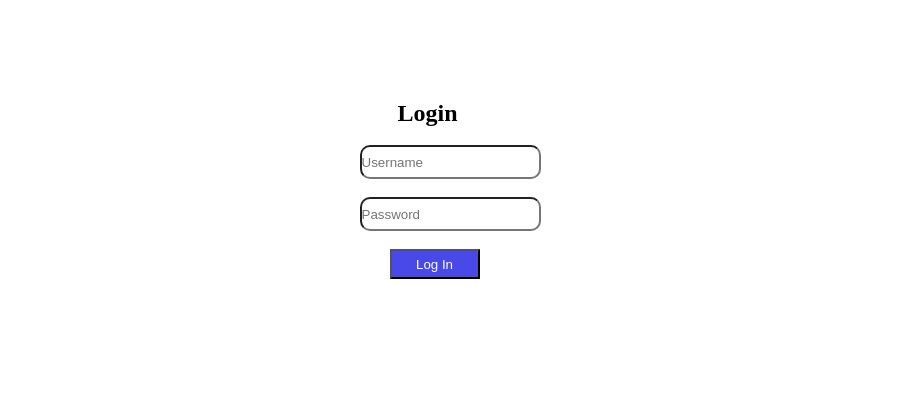
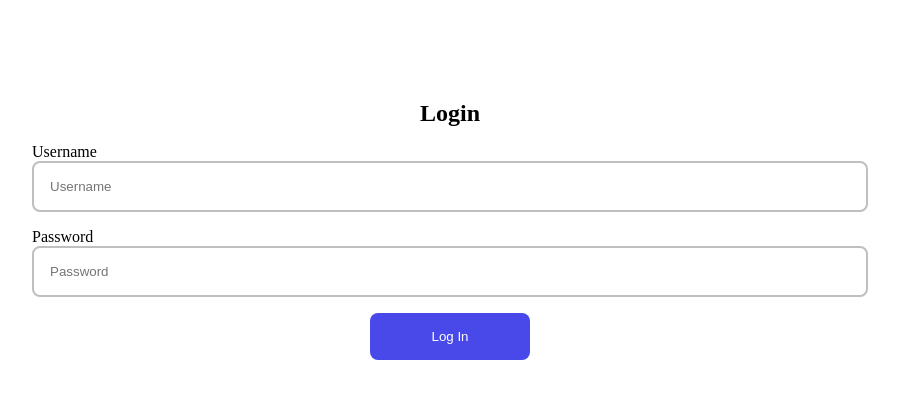
Before and after one commit to PACH05/SampleCollegeWebsite, a plain HTML site: page login.html in a window 1280 px wide. Shown: the whole page, without its empty margins (190-1089 px from the left). Drawn offline with Linux system fonts and the light colour scheme.

Commit message:
UI changes in login page

```diff
--- a/login.html
+++ b/login.html
@@ -10,12 +10,16 @@
     <div class="box">
         <div class="userinf">
             <h2>Login</h2>
-            <br>
+            <div>
+                <p class="para">Username</p>
                 <input type="text" id="usn" placeholder="Username">
-                <br>
+                <p class="para">Password</p>
                 <input type="password" id="pwd" placeholder="Password">
-                <br>
-                <button id="btn" type="submit">Log In</button>
+                <div style="display: flex; justify-content: center;">
+
+                    <button id="btn" type="submit">Log In</button>
+                </div>
+            </div>
         </div>
     </div>
 
--- a/styles.css
+++ b/styles.css
@@ -1,18 +1,18 @@
-*{
+* {
     margin: 0;
     padding: 0;
   }
 
-.navbar{
+  .navbar {
     display: flex;
     justify-content: space-between;
     align-items: center;
   }
-.logoimg{
+  .logoimg {
     height: 80px;
     object-fit: cover;
   }
-#clgname{
+  #clgname {
     font-size: 30px;
     font-family: Arial, Helvetica, sans-serif;
     font-weight: 600;
@@ -39,14 +39,13 @@
     height: 500px;
   }
 
-.lowerbody{
+  .lowerbody {
     margin-top: 30px;
     display: flex;
     justify-content: space-evenly;
-
   }
 
-.about{
+  .about {
     display: flex;
     height: 160px;
     width: 340px;
@@ -56,7 +55,7 @@
     flex-direction: column;
   }
 
-.notice{
+  .notice {
     display: flex;
     height: 160px;
     width: 300px;
@@ -66,7 +65,7 @@
     flex-direction: column;
   }
 
-.placed{
+  .placed {
     display: flex;
     height: 160px;
     width: 300px;
@@ -75,8 +74,8 @@
     align-items: center;
     flex-direction: column;
   }
-.placedimg{
-    width:140px;
+  .placedimg {
+    width: 140px;
     object-fit: cover;
   }
 
@@ -103,52 +102,47 @@ a {
     width: 100%;
   }
 
-html{
+  html {
     scroll-behavior: smooth;
   }
 
-.box{
+  .box {
     margin-top: 100px;
     display: flex;
-    align-items: center;
     justify-content: center;
   }
-.usrinf{
+
+  .userinf > div {
     display: flex;
-    align-items: center;
-    justify-content: center;
     flex-direction: column;
-    width: 60%;
-    gap: 2rem;
   }
 
-#usn{
-    display: block;
-    width: fit-content;
-    height: 30px;
-    border-radius: 10px;
+  .userinf {
+    display: flex;
+    flex-direction: column;
+    align-items: center;
+    gap: 1rem;
   }
 
-#pwd{
-    display: block;
-    width: fit-content;
-    height: 30px;
-    border-radius: 10px;
+  input {
+    width: 50rem;
+    padding: 1rem;
+    margin-bottom: 1rem;
+    border-radius: 0.5rem;
+    outline: none;
+    border: 2px solid rgb(191, 191, 191);
+  }
+  #btn {
+    padding: 1rem;
+    background-color: rgb(73, 73, 233);
+    color: white;
+    width: 10rem;
+    border-radius: 0.5rem;
+    outline: none;
+    border: none;
   }
 
-#btn{
-    margin-left: 30px;
-    width:90px;
-    height:30px;
-    background-color: rgb(73, 73, 233);
-    color: white;
-}
-
-h2{
-    margin-left: 38px;
-}
-
-.us{
+  .us {
     margin-top: 30px;
     display: flex;
     justify-content: center;
```
Lines whose indentation alone changed are shown as unchanged.
